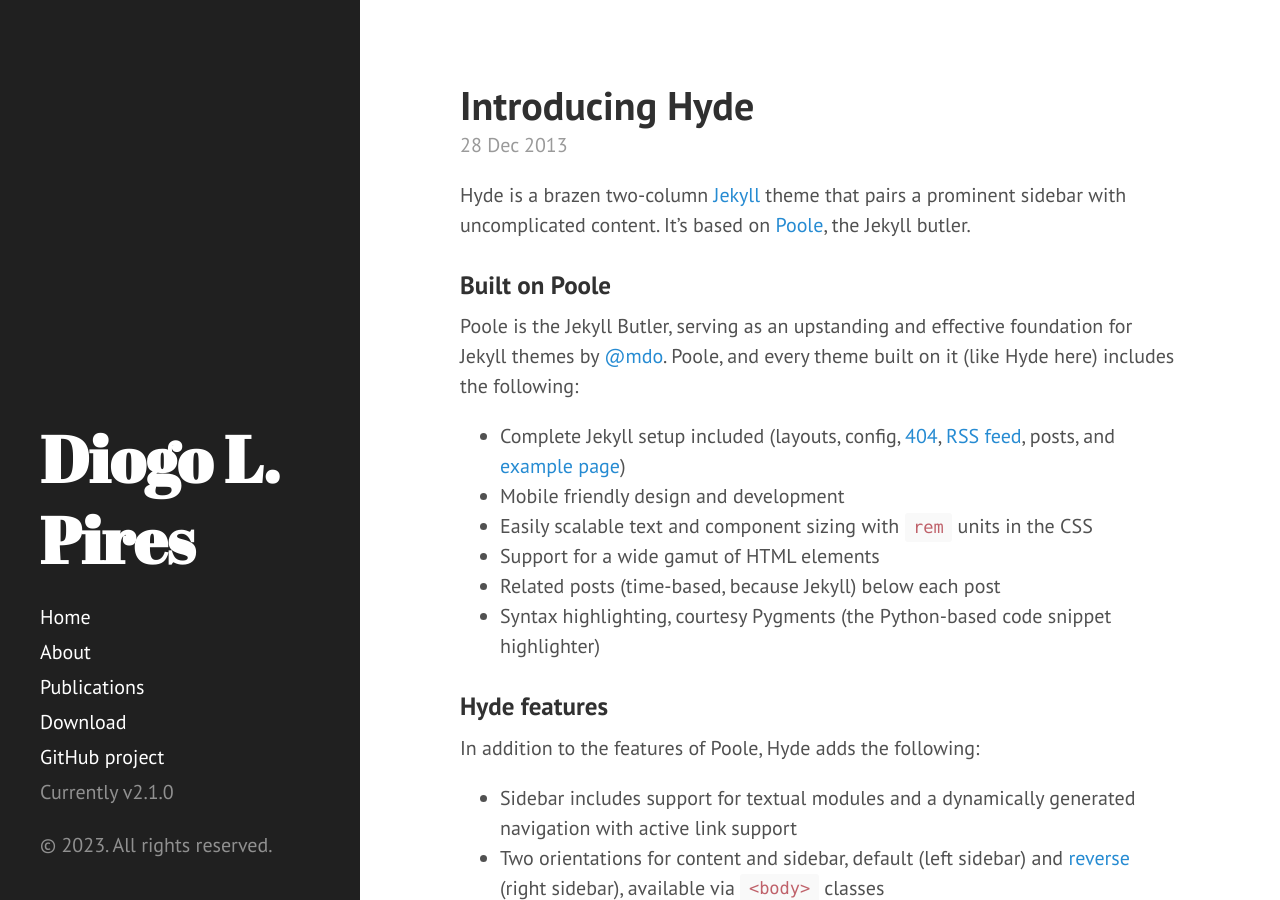
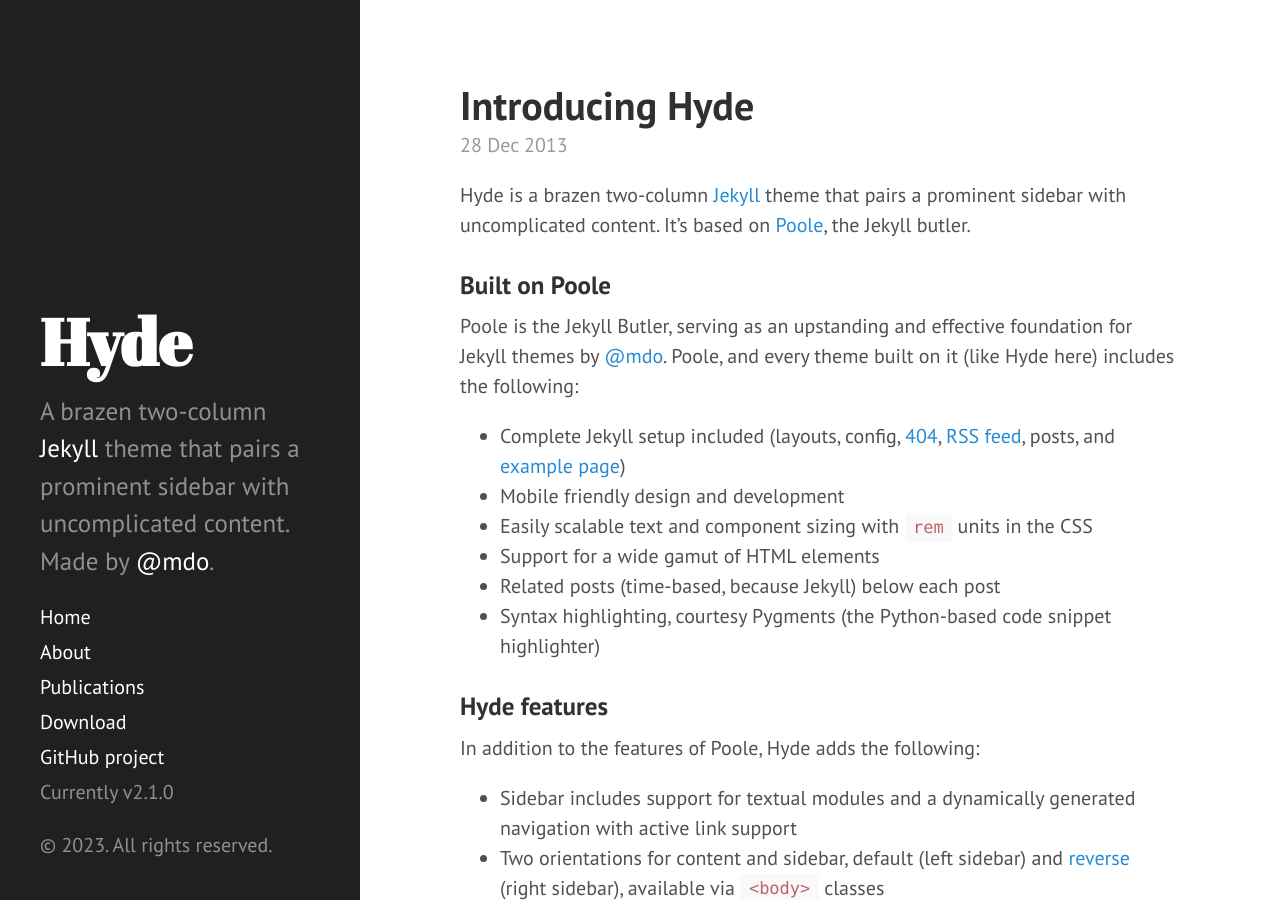
Before and after one commit to diogolpires/diogolpires.github.io, a Jekyll site: the page built from index.html, in a window 1280 px wide and 900 px high. Built offline with Jekyll 4.4.1, drawn with Linux system fonts in a browser that asks for light colours; Markdown is read by kramdown in place of the engine named in the settings; the list of posts is cut into pages by our own code.

Commit message:
Update _config.yml

```diff
--- a/_config.yml
+++ b/_config.yml
@@ -7,15 +7,15 @@
 relative_permalinks: true
 
 # Setup
-title:            Diogo L. Pires
-tagline:          'Diogo L. Pires'
-description:      ''
-url:              https://diogolpires.github.io
+title:            Hyde
+tagline:          'A Jekyll theme'
+description:      'A brazen two-column <a href="http://jekyllrb.com" target="_blank">Jekyll</a> theme that pairs a prominent sidebar with uncomplicated content. Made by <a href="https://twitter.com/mdo" target="_blank">@mdo</a>.'
+url:              http://hyde.getpoole.com
 baseurl:          /
 
 author:
-  name:           'Diogo L. Pires'
-  url:            https://twitter.com/pires_dl
+  name:           'Mark Otto'
+  url:            https://twitter.com/mdo
 
 paginate:         5
 
@@ -23,4 +23,4 @@
 version:          2.1.0
 
 github:
-  repo:           https://github.com/diogolpires/diogolpires.github.io
+  repo:           https://github.com/poole/hyde
```
